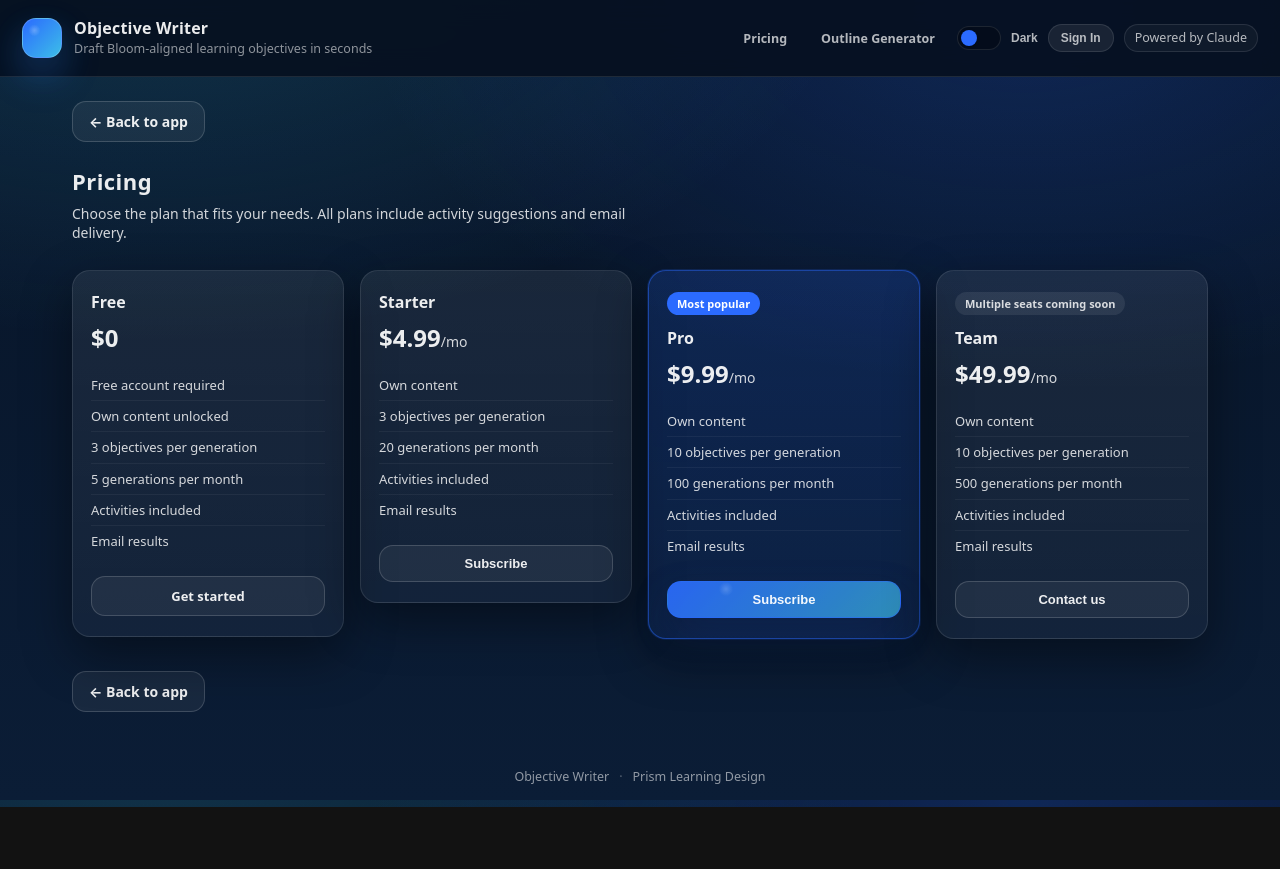
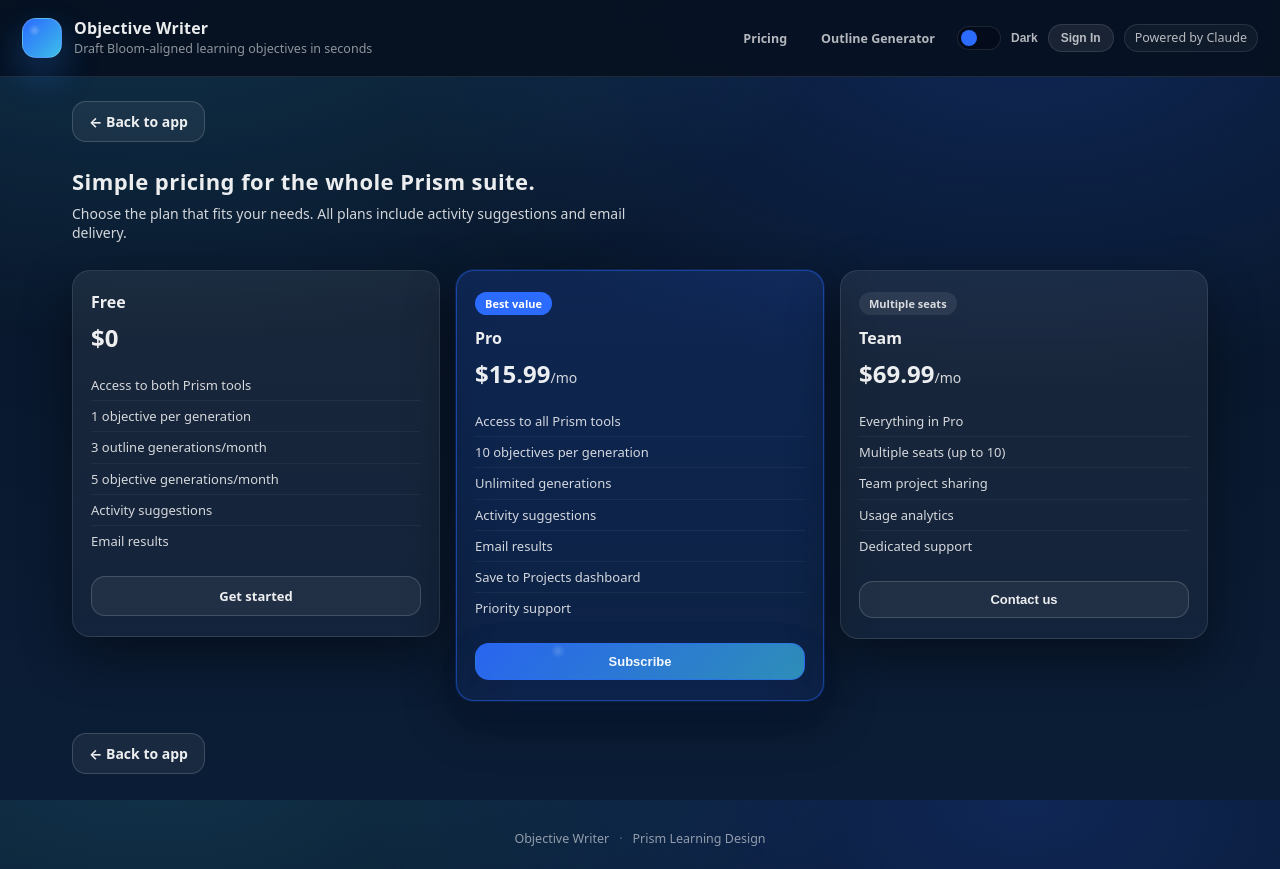
Before and after one commit to bosinova/objective-writer, a React (Vite) app: page /pricing in a window 1280 px wide. Before the commit the page ends 807 px from the top, so only its background shows below. Built offline with nearby package versions, Linux system fonts and the light colour scheme; no server answers.

Commit message:
Update pricing to suite pricing model

```diff
--- a/src/Pricing.tsx
+++ b/src/Pricing.tsx
@@ -9,57 +9,44 @@
     cta: "Get started",
     badge: null,
     features: [
-      "Free account required",
-      "Own content unlocked",
-      "3 objectives per generation",
-      "5 generations per month",
-      "Activities included",
-      "Email results",
-    ],
-  },
-  {
-    id: "starter",
-    name: "Starter",
-    price: "$4.99",
-    period: "/mo",
-    cta: "Subscribe",
-    badge: null,
-    features: [
-      "Own content",
-      "3 objectives per generation",
-      "20 generations per month",
-      "Activities included",
+      "Access to both Prism tools",
+      "1 objective per generation",
+      "3 outline generations/month",
+      "5 objective generations/month",
+      "Activity suggestions",
       "Email results",
     ],
   },
   {
     id: "pro",
     name: "Pro",
-    price: "$9.99",
+    price: "$15.99",
     period: "/mo",
     cta: "Subscribe",
-    badge: "Most popular",
+    badge: "Best value",
     features: [
-      "Own content",
+      "Access to all Prism tools",
       "10 objectives per generation",
-      "100 generations per month",
-      "Activities included",
+      "Unlimited generations",
+      "Activity suggestions",
       "Email results",
+      "Save to Projects dashboard",
+      "Priority support",
     ],
   },
   {
     id: "team",
     name: "Team",
-    price: "$49.99",
+    price: "$69.99",
     period: "/mo",
     cta: "Contact us",
-    badge: "Multiple seats coming soon",
+    badge: "Multiple seats",
     features: [
-      "Own content",
-      "10 objectives per generation",
-      "500 generations per month",
-      "Activities included",
-      "Email results",
+      "Everything in Pro",
+      "Multiple seats (up to 10)",
+      "Team project sharing",
+      "Usage analytics",
+      "Dedicated support",
     ],
   },
 ];
@@ -79,12 +66,12 @@
           ← Back to app
         </Link>
       </div>
-      <h1 className="pricingTitle">Pricing</h1>
+      <h1 className="pricingTitle">Simple pricing for the whole Prism suite.</h1>
       <p className="pricingSubtitle" id="pricing-desc">
         Choose the plan that fits your needs. All plans include activity suggestions and email delivery.
       </p>
       <ul
-        className="pricingGrid"
+        className="pricingGrid pricingGridThreeCol"
         role="list"
         aria-label="Available pricing plans"
         aria-describedby="pricing-desc"
@@ -103,7 +90,7 @@
               {tier.badge && (
                 <span
                   className={`pricingBadge ${tier.id === "pro" ? "pricingBadgePopular" : "pricingBadgeMuted"}`}
-                  aria-label={tier.id === "pro" ? "Most popular plan" : "Note: Multiple seats coming soon"}
+                  aria-label={tier.id === "pro" ? "Best value plan" : tier.id === "team" ? "Multiple seats plan" : ""}
                 >
                   {tier.badge}
                 </span>
--- a/src/styles.css
+++ b/src/styles.css
@@ -1185,8 +1185,13 @@
   align-items: start;
 }
 
+.pricingGridThreeCol {
+  grid-template-columns: repeat(3, 1fr);
+}
+
 @media (max-width: 1000px) {
-  .pricingGrid {
+  .pricingGrid,
+  .pricingGridThreeCol {
     grid-template-columns: repeat(2, 1fr);
   }
 }
```
